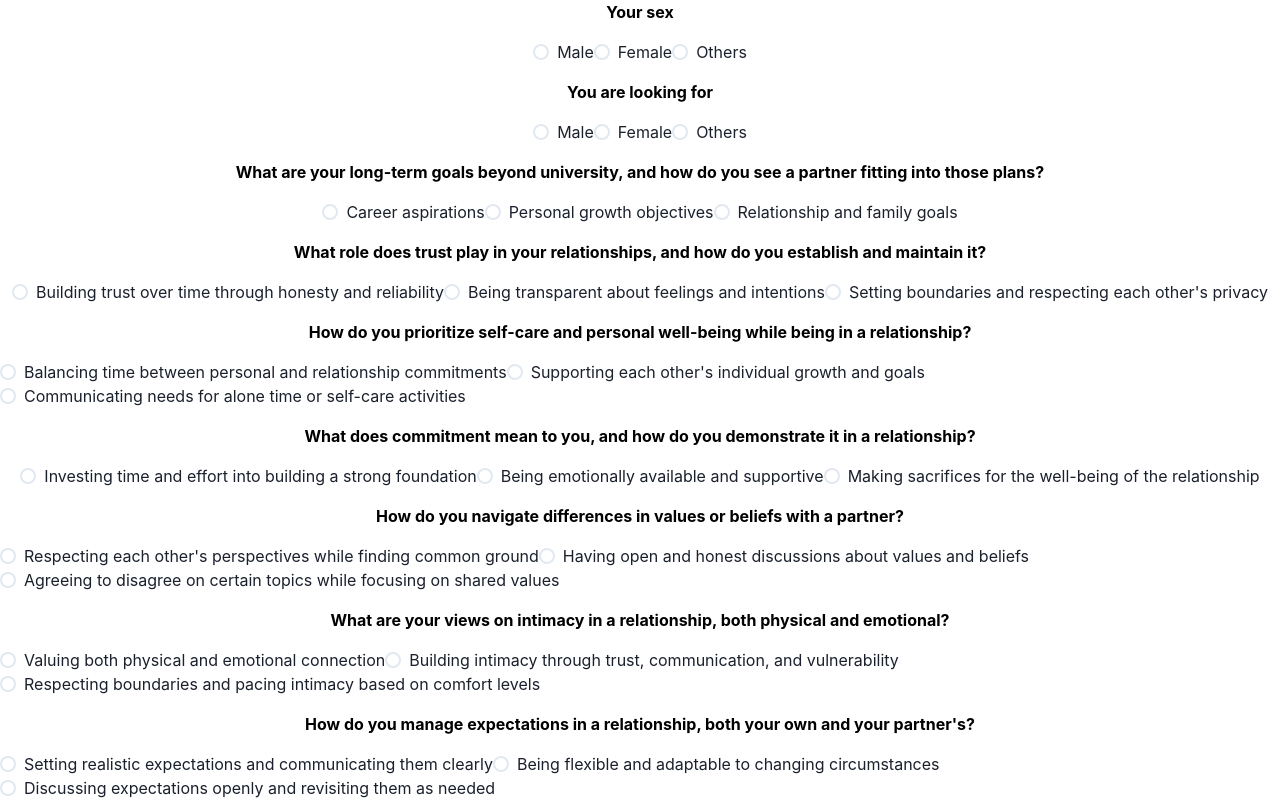
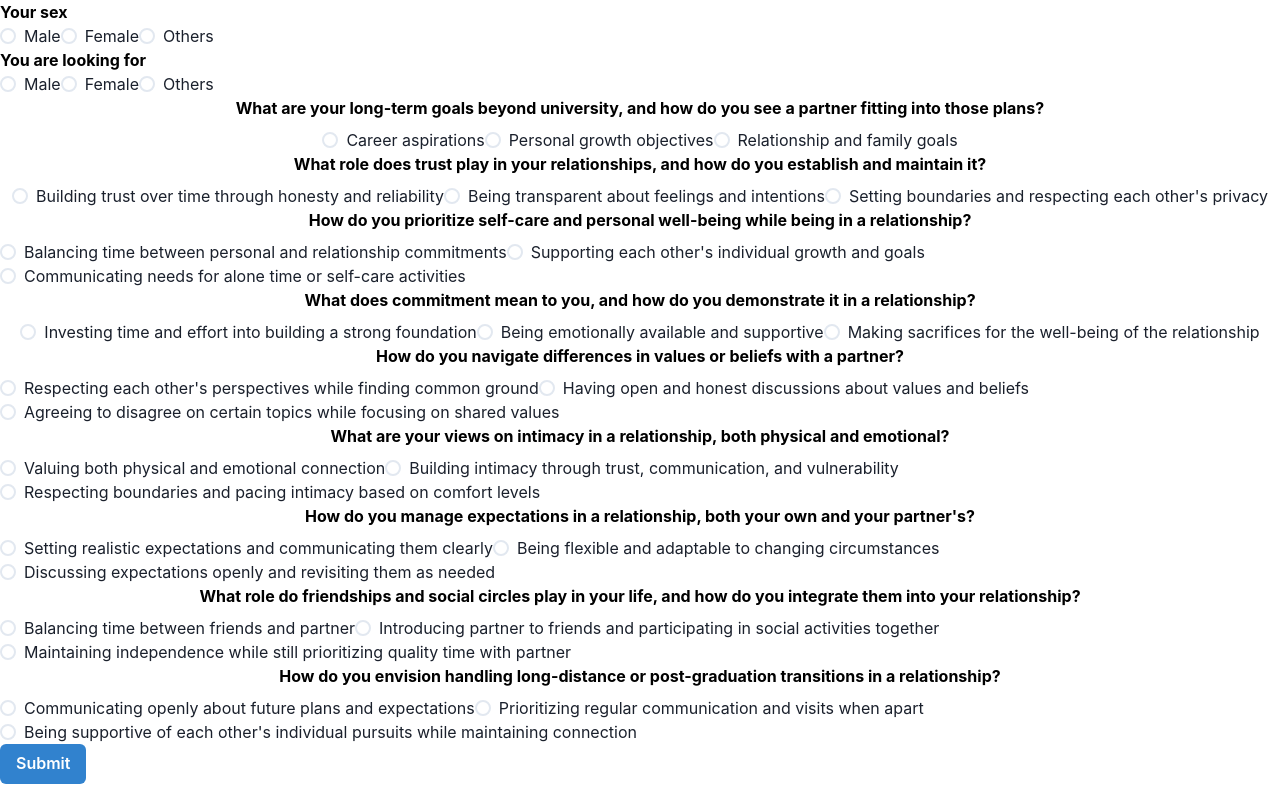
Before and after one commit to AwishChhetri/Maya, a React (Create React App) app: page /form in a window 1280 px wide. Shown: the top 800 px of the page. Built offline with nearby package versions, Linux system fonts and the light colour scheme; no server answers.

Commit message:
form added

```diff
--- a/src/Pages/Form.js
+++ b/src/Pages/Form.js
@@ -1,24 +1,86 @@
-import React, { useState } from 'react';
+import React, { useState, useEffect } from 'react';
 import { Radio, RadioGroup, VStack, Button, Text } from '@chakra-ui/react';
+import axios from 'axios';
+
+const Question = ({ question, options, selectedValue, onChange }) => {
+  return (
+    <VStack spacing={2}>
+      <Text color="black" fontWeight="bold">{question}</Text>
+      <RadioGroup onChange={onChange} value={selectedValue}>
+        {options.map((option, index) => (
+          <Radio key={index} value={`${index + 1}`}>{option}</Radio>
+        ))}
+      </RadioGroup>
+    </VStack>
+  );
+};
 
 const Form = () => {
-  // State to store the selected options for each question
-  const [selectedOptions, setSelectedOptions] = useState({
-    sex: '',
-    lookingFor: '',
-    question1: '',
-    question2: '',
-    question3: '',
-    question4: '',
-    question5: '',
-    question6: '',
-    question7: '',
-    question8: '',
-    question9: '',
-    question10: ''
+  const [selectedOptions, setSelectedOptions] = useState({});
+  const [sex, setSex] = useState('');
+  const [lookingFor, setLookingFor] = useState('');
+  const [pickerStatus, setPickerStatus] = useState(null);
+  const userId = localStorage.getItem('_id');
+
+  const questions = [
+    {
+      question: "What are your long-term goals beyond university, and how do you see a partner fitting into those plans?",
+      options: ["Career aspirations", "Personal growth objectives", "Relationship and family goals"],
+      key: 'question1'
+    },
+    {
+      question: "What role does trust play in your relationships, and how do you establish and maintain it?",
+      options: ["Building trust over time through honesty and reliability", "Being transparent about feelings and intentions", "Setting boundaries and respecting each other's privacy"],
+      key: 'question3'
+    },
+    {
+      question: "How do you prioritize self-care and personal well-being while being in a relationship?",
+      options: ["Balancing time between personal and relationship commitments", "Supporting each other's individual growth and goals", "Communicating needs for alone time or self-care activities"],
+      key: 'question4'
+    },
+    {
+      question: "What does commitment mean to you, and how do you demonstrate it in a relationship?",
+      options: ["Investing time and effort into building a strong foundation", "Being emotionally available and supportive", "Making sacrifices for the well-being of the relationship"],
+      key: 'question5'
+    },
+    {
+      question: "How do you navigate differences in values or beliefs with a partner?",
+      options: ["Respecting each other's perspectives while finding common ground", "Having open and honest discussions about values and beliefs", "Agreeing to disagree on certain topics while focusing on shared values"],
+      key: 'question6'
+    },
+    {
+      question: "What are your views on intimacy in a relationship, both physical and emotional?",
+      options: ["Valuing both physical and emotional connection", "Building intimacy through trust, communication, and vulnerability", "Respecting boundaries and pacing intimacy based on comfort levels"],
+      key: 'question7'
+    },
+    {
+      question: "How do you manage expectations in a relationship, both your own and your partner's?",
+      options: ["Setting realistic expectations and communicating them clearly", "Being flexible and adaptable to changing circumstances", "Discussing expectations openly and revisiting them as needed"],
+      key: 'question8'
+    },
+    {
+      question: "What role do friendships and social circles play in your life, and how do you integrate them into your relationship?",
+      options: ["Balancing time between friends and partner", "Introducing partner to friends and participating in social activities together", "Maintaining independence while still prioritizing quality time with partner"],
+      key: 'question9'
+    },
+    {
+      question: "How do you envision handling long-distance or post-graduation transitions in a relationship?",
+      options: ["Communicating openly about future plans and expectations", "Prioritizing regular communication and visits when apart", "Being supportive of each other's individual pursuits while maintaining connection"],
+      key: 'question10'
+    }
+  ];
+  useEffect(() => {
+    // Fetch student details and Picker status
+    axios.post('/studentDetails', { userId })
+      .then(response => {
+        console.log('Student details:', response.data);
+        setPickerStatus(response.data.PickerStatus);
+      })
+      .catch(error => {
+        console.error('Error fetching student details:', error);
       });
+  }, [userId]);
 
-  // Function to handle radio button change for each question
   const handleRadioChange = (question, value) => {
     setSelectedOptions({
       ...selectedOptions,
@@ -26,85 +88,79 @@ const Form = () => {
     });
   };
 
-  // Function to handle form submission
-  const handleSubmit = () => {
+  const handleSubmit = async () => {
+    try {
+      // Check if all questions are answered
+      const isAllQuestionsAnswered = questions.every(question => selectedOptions[question.key]);
+      if (!isAllQuestionsAnswered || !sex || !lookingFor) {
+        console.log('Please fill out all fields.');
+        return; // Exit early if any field is empty
+      }
+
+      // Check if Picker status is false
+      if (pickerStatus === false) {
+        console.log('Test already taken');
+        return;
+      }
+
+      // If all fields are filled and Picker status is true, proceed with submission
       console.log('Selected options:', selectedOptions);
+
+      // Send data to the server
+      const response = await axios.post('/cupidPicker', {
+        selectedOptions,
+        userId,
+        sex,
+        lookingFor
+      });
+
+      console.log('Server response:', response.data);
+      // Optionally, you can perform additional actions based on the server response
+    } catch (error) {
+      console.error('Error sending data:', error);
+      // Handle error appropriately
+    }
   };
+
 
   return (
     <VStack spacing={4}>
+      {/* Display an inline message if Picker status is false */}
+      {pickerStatus === false && (
+        <Text color="red">Test already taken</Text>
+      )}
+
+      {/* Render the form only if the test is not taken */}
+      {pickerStatus !== false && (
+        <div>
           <Text color="black" fontWeight="bold">Your sex</Text>
-      <RadioGroup isRequired onChange={(value) => handleRadioChange('sex', value)} value={selectedOptions['sex']}>
+          <RadioGroup isRequired onChange={(value) => setSex(value)} value={sex}>
             <Radio value="Male">Male</Radio>
             <Radio value="Female">Female</Radio>
             <Radio value="Others">Others</Radio>
           </RadioGroup>
           <Text color="black" fontWeight="bold">You are looking for</Text>
-      <RadioGroup isRequired onChange={(value) => handleRadioChange('lookingFor', value)} value={selectedOptions['lookingFor']}>
+          <RadioGroup isRequired onChange={(value) => setLookingFor(value)} value={lookingFor}>
             <Radio value="Male">Male</Radio>
             <Radio value="Female">Female</Radio>
             <Radio value="Others">Others</Radio>
           </RadioGroup>
 
-      <Text color="black" fontWeight="bold">What are your long-term goals beyond university, and how do you see a partner fitting into those plans?</Text>
-      <RadioGroup isRequired onChange={(value) => handleRadioChange('question1', value)} value={selectedOptions['question1']}>
-        <Radio value="Career aspirations">Career aspirations</Radio>
-        <Radio value="Personal growth objectives">Personal growth objectives</Radio>
-        <Radio value="Relationship and family goals">Relationship and family goals</Radio>
-      </RadioGroup>
-
-<Text color="black" fontWeight="bold">What role does trust play in your relationships, and how do you establish and maintain it?</Text>
-      <RadioGroup onChange={(value) => handleRadioChange('question3', value)} value={selectedOptions['question3']}>
-        <Radio value="Building trust over time through honesty and reliability">Building trust over time through honesty and reliability</Radio>
-        <Radio value="Being transparent about feelings and intentions">Being transparent about feelings and intentions</Radio>
-        <Radio value="Setting boundaries and respecting each other's privacy">Setting boundaries and respecting each other's privacy</Radio>
-      </RadioGroup>
-<Text color="black" fontWeight="bold">How do you prioritize self-care and personal well-being while being in a relationship?</Text>
-      <RadioGroup onChange={(value) => handleRadioChange('question4', value)} value={selectedOptions['question4']}>
-        <Radio value="Balancing time between personal and relationship commitments">Balancing time between personal and relationship commitments</Radio>
-        <Radio value="Supporting each other's individual growth and goals">Supporting each other's individual growth and goals</Radio>
-        <Radio value="Communicating needs for alone time or self-care activities">Communicating needs for alone time or self-care activities</Radio>
-      </RadioGroup>
-<Text color="black" fontWeight="bold">What does commitment mean to you, and how do you demonstrate it in a relationship?</Text>
-      <RadioGroup onChange={(value) => handleRadioChange('question5', value)} value={selectedOptions['question5']}>
-        <Radio value="Investing time and effort into building a strong foundation">Investing time and effort into building a strong foundation</Radio>
-        <Radio value="Being emotionally available and supportive">Being emotionally available and supportive</Radio>
-        <Radio value="Making sacrifices for the well-being of the relationship">Making sacrifices for the well-being of the relationship</Radio>
-      </RadioGroup>
-<Text color="black" fontWeight="bold">How do you navigate differences in values or beliefs with a partner?</Text>
-      <RadioGroup onChange={(value) => handleRadioChange('question6', value)} value={selectedOptions['question6']}>
-        <Radio value="Respecting each other's perspectives while finding common ground">Respecting each other's perspectives while finding common ground</Radio>
-        <Radio value="Having open and honest discussions about values and beliefs">Having open and honest discussions about values and beliefs</Radio>
-        <Radio value="Agreeing to disagree on certain topics while focusing on shared values">Agreeing to disagree on certain topics while focusing on shared values</Radio>
-      </RadioGroup>
-<Text color="black" fontWeight="bold">What are your views on intimacy in a relationship, both physical and emotional?</Text>
-      <RadioGroup onChange={(value) => handleRadioChange('question7', value)} value={selectedOptions['question7']}>
-        <Radio value="Valuing both physical and emotional connection">Valuing both physical and emotional connection</Radio>
-        <Radio value="Building intimacy through trust, communication, and vulnerability">Building intimacy through trust, communication, and vulnerability</Radio>
-        <Radio value="Respecting boundaries and pacing intimacy based on comfort levels">Respecting boundaries and pacing intimacy based on comfort levels</Radio>
-      </RadioGroup>
-<Text color="black" fontWeight="bold">How do you manage expectations in a relationship, both your own and your partner's?</Text>
-      <RadioGroup onChange={(value) => handleRadioChange('question8', value)} value={selectedOptions['question8']}>
-        <Radio value="Setting realistic expectations and communicating them clearly">Setting realistic expectations and communicating them clearly</Radio>
-        <Radio value="Being flexible and adaptable to changing circumstances">Being flexible and adaptable to changing circumstances</Radio>
-        <Radio value="Discussing expectations openly and revisiting them as needed">Discussing expectations openly and revisiting them as needed</Radio>
-      </RadioGroup>
-<Text color="black" fontWeight="bold">What role do friendships and social circles play in your life, and how do you integrate them into your relationship?</Text>
-      <RadioGroup onChange={(value) => handleRadioChange('question9', value)} value={selectedOptions['question9']}>
-        <Radio value="Balancing time between friends and partner">Balancing time between friends and partner</Radio>
-        <Radio value="Introducing partner to friends and participating in social activities together">Introducing partner to friends and participating in social activities together</Radio>
-        <Radio value="Maintaining independence while still prioritizing quality time with partner">Maintaining independence while still prioritizing quality time with partner</Radio>
-      </RadioGroup>
-<Text color="black" fontWeight="bold">How do you envision handling long-distance or post-graduation transitions in a relationship?</Text>
-      <RadioGroup onChange={(value) => handleRadioChange('question10', value)} value={selectedOptions['question10']}>
-        <Radio value="Communicating openly about future plans and expectations">Communicating openly about future plans and expectations</Radio>
-        <Radio value="Prioritizing regular communication and visits when apart">Prioritizing regular communication and visits when apart</Radio>
-        <Radio value="Being supportive of each other's individual pursuits while maintaining connection">Being supportive of each other's individual pursuits while maintaining connection</Radio>
-      </RadioGroup>
+          {questions.map(({ question, options, key }) => (
+            <Question
+              key={key}
+              question={question}
+              options={options}
+              selectedValue={selectedOptions[key]}
+              onChange={(value) => handleRadioChange(key, value)}
+            />
+          ))}
 
           <Button colorScheme="blue" onClick={handleSubmit}>Submit</Button>
+        </div>
+      )}
     </VStack>
   );
-}
+};
 
 export default Form;
```
Also changed, not shown: src/App.js (+6 -1 lines). Lines whose indentation alone changed are shown as unchanged.
